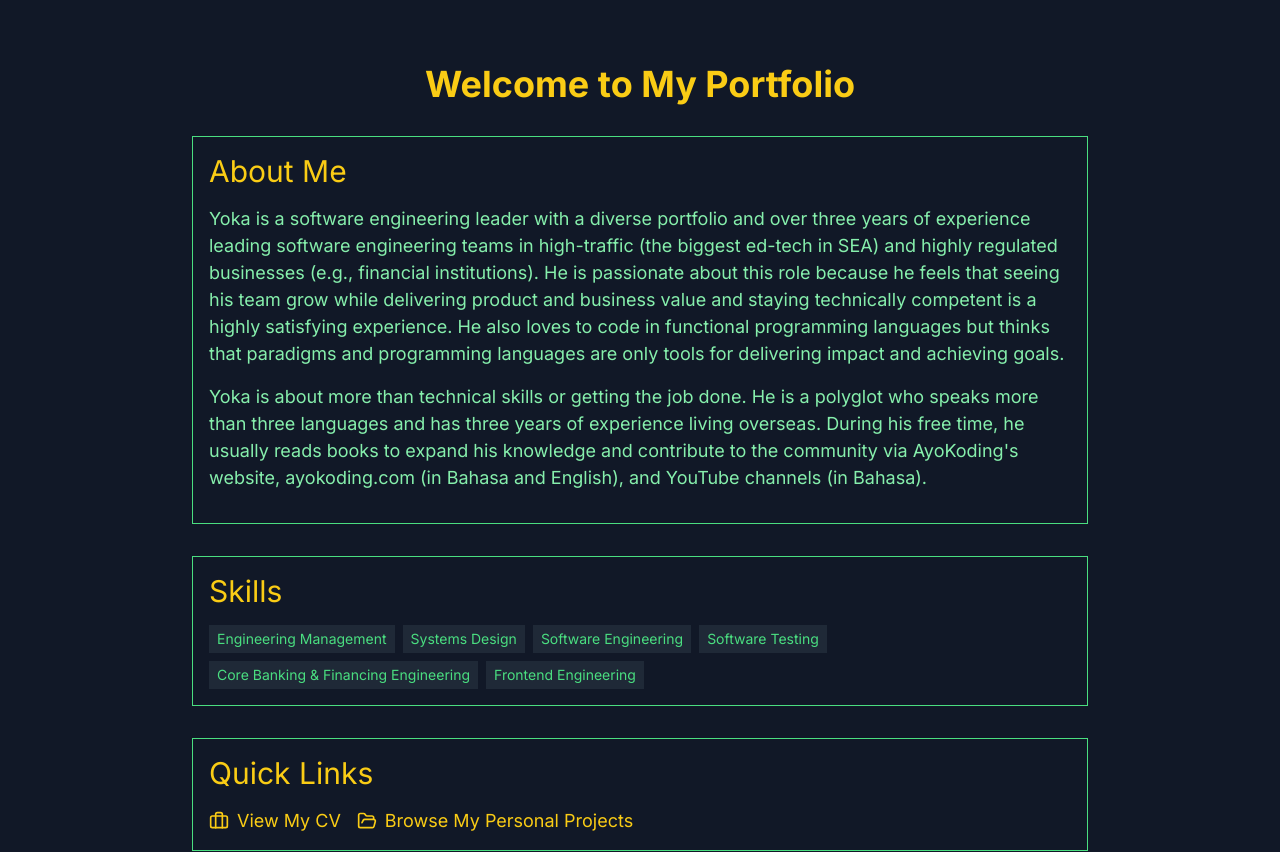
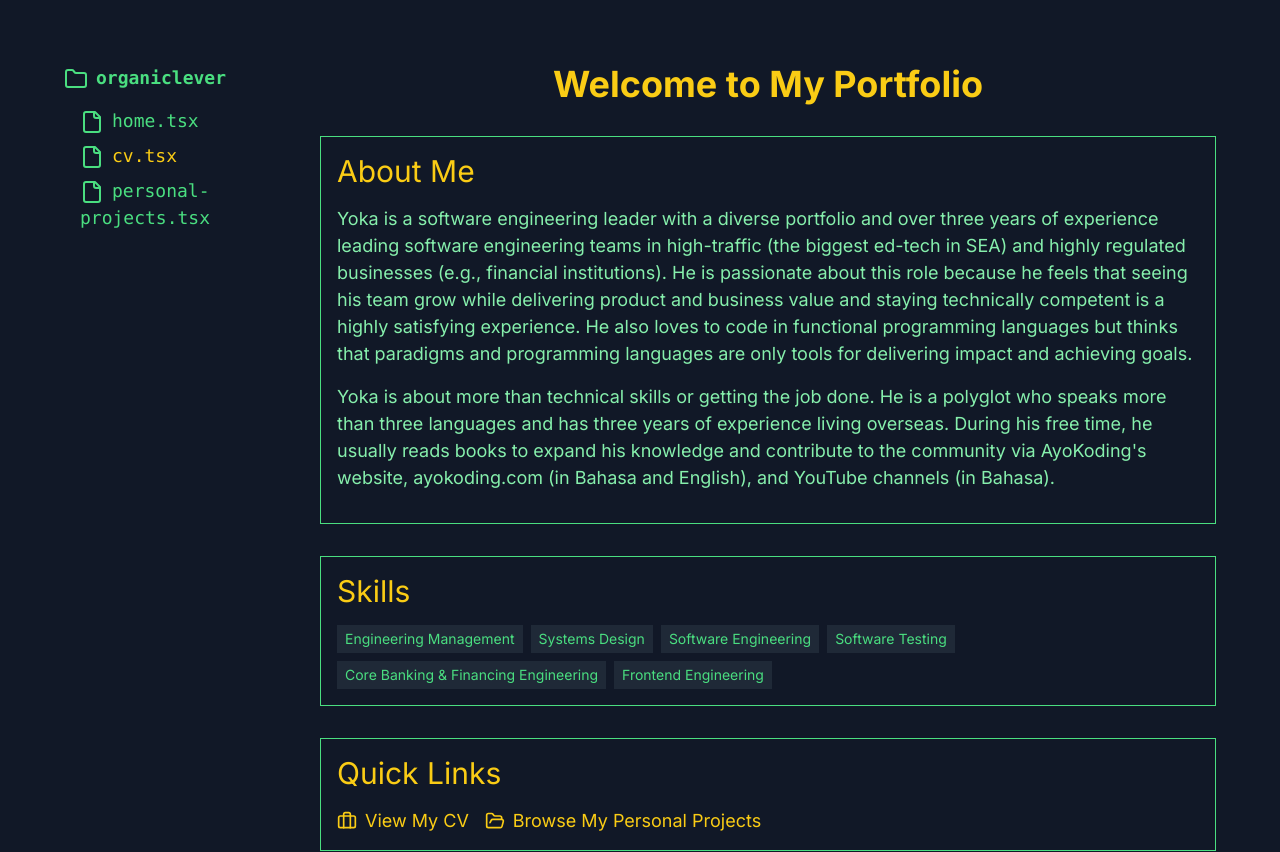
Before and after one commit to wahidyankf/wahidyankf-web, a Next.js app: page / in a window 1280 px wide. Shown: the top 852 px of the page. Built offline with nearby package versions, Linux system fonts and the light colour scheme.

Commit message:
code refactor

```diff
--- a/src/app/page.tsx
+++ b/src/app/page.tsx
@@ -3,13 +3,14 @@
 import { Briefcase, FolderOpen, Github, Linkedin, Mail } from "lucide-react";
 import Link from "next/link";
 import { cvData } from "@/app/data";
-import { Navigation } from "@/components/Navigation";
+import { DesktopNavigation, Navigation } from "@/components/Navigation";
 
 export default function Home() {
   const aboutMe = cvData.find((entry) => entry.type === "about");
 
   return (
     <main className="min-h-screen bg-gray-900 text-green-400 p-4 sm:p-8 md:p-12 lg:p-16 flex flex-col lg:flex-row pb-20 lg:pb-0">
+      <DesktopNavigation activePage="cv" />
       <Navigation activePage="home" />
       <div className="flex-grow max-w-4xl mx-auto">
         <h1 className="text-2xl sm:text-3xl md:text-4xl font-bold mb-8 text-center text-yellow-400">
--- a/src/app/personal-projects/page.tsx
+++ b/src/app/personal-projects/page.tsx
@@ -1,6 +1,6 @@
 "use client";
 
-import { Navigation } from "@/components/Navigation";
+import { DesktopNavigation, Navigation } from "@/components/Navigation";
 import { filterItems } from "@/utils/search";
 import { Github, Globe, Search, Youtube } from "lucide-react";
 import { useMemo, useState } from "react";
@@ -118,6 +118,7 @@ export default function Projects() {
 
   return (
     <main className="min-h-screen bg-gray-900 text-green-400 p-4 sm:p-8 md:p-12 lg:p-16 flex flex-col lg:flex-row pb-20 lg:pb-0">
+      <DesktopNavigation activePage="cv" />
       <Navigation activePage="projects" />
       <div className="flex-grow max-w-4xl mx-auto">
         <h1 className="text-2xl sm:text-3xl md:text-4xl font-bold mb-8 text-center text-yellow-400">
```
